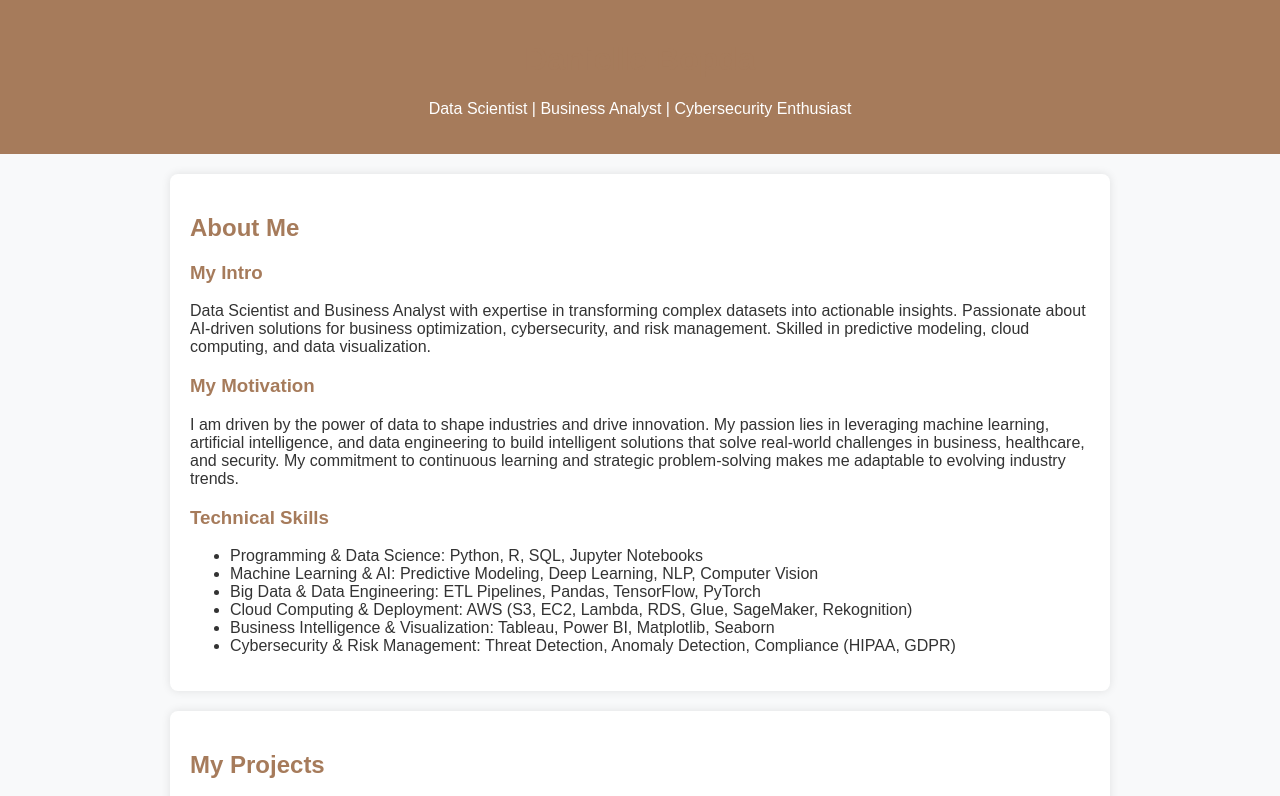
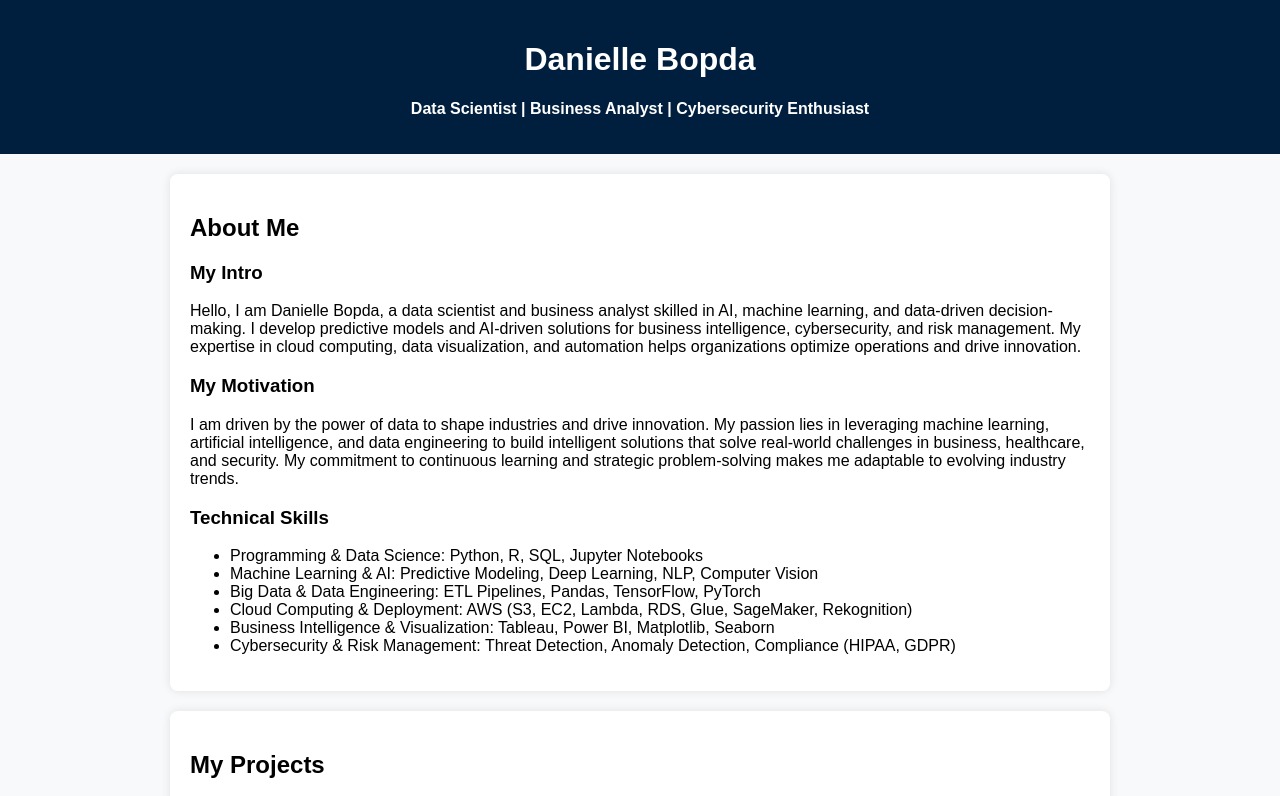
Before and after one commit to DanielleBopda/Danielle-portfolio, a plain HTML site: page index.html in a window 1280 px wide. Shown: the top 796 px of the page. Drawn offline with Linux system fonts and the light colour scheme.

Commit message:
Updated header color, bolded titles, and improved About Me section

```diff
--- a/index.html
+++ b/index.html
@@ -10,10 +10,10 @@
             margin: 0;
             padding: 0;
             background-color: #f8f9fa;
-            color: #333;
+            color: black;
         }
         header {
-            background-color: #A67B5B;
+            background-color: #001F3F;
             color: white;
             text-align: center;
             padding: 20px;
@@ -26,8 +26,12 @@
             box-shadow: 0px 0px 10px rgba(0,0,0,0.1);
             border-radius: 8px;
         }
-        h1, h2, h3 {
-            color: #A67B5B;
+        h1 {
+            font-weight: bold;
+        }
+        h2, h3 {
+            color: black;
+            font-weight: bold;
         }
         a {
             color: #007bff;
@@ -50,14 +54,14 @@
 <body>
     <header>
         <h1>Danielle Bopda</h1>
-        <p>Data Scientist | Business Analyst | Cybersecurity Enthusiast</p>
+        <p><strong>Data Scientist | Business Analyst | Cybersecurity Enthusiast</strong></p>
     </header>
 
     <section>
         <h2>About Me</h2>
 
         <h3>My Intro</h3>
-        <p>Data Scientist and Business Analyst with expertise in transforming complex datasets into actionable insights. Passionate about AI-driven solutions for business optimization, cybersecurity, and risk management. Skilled in predictive modeling, cloud computing, and data visualization.</p>
+        <p>Hello, I am Danielle Bopda, a data scientist and business analyst skilled in AI, machine learning, and data-driven decision-making. I develop predictive models and AI-driven solutions for business intelligence, cybersecurity, and risk management. My expertise in cloud computing, data visualization, and automation helps organizations optimize operations and drive innovation.</p>
 
         <h3>My Motivation</h3>
         <p>I am driven by the power of data to shape industries and drive innovation. My passion lies in leveraging machine learning, artificial intelligence, and data engineering to build intelligent solutions that solve real-world challenges in business, healthcare, and security. My commitment to continuous learning and strategic problem-solving makes me adaptable to evolving industry trends.</p>
@@ -101,7 +105,7 @@
     <section class="contact">
         <h2>Let's Work Together</h2>
         <p>Email: <a href="mailto:daniellebopda@gmail.com">daniellebopda@gmail.com</a></p>
-        <p>LinkedIn: <a href="https://linkedin.com/in/daniellecbopda">linkedin.com/in/daniellecbopda</a></p>
+        <p>LinkedIn: <a href="https://linkedin.com/in/daniellecbopda">www.linkedin.com/in/daniellecbopda</a></p>
         <p>GitHub: <a href="https://github.com/DanielleBopda">github.com/DanielleBopda</a></p>
     </section>
 </body>
```
